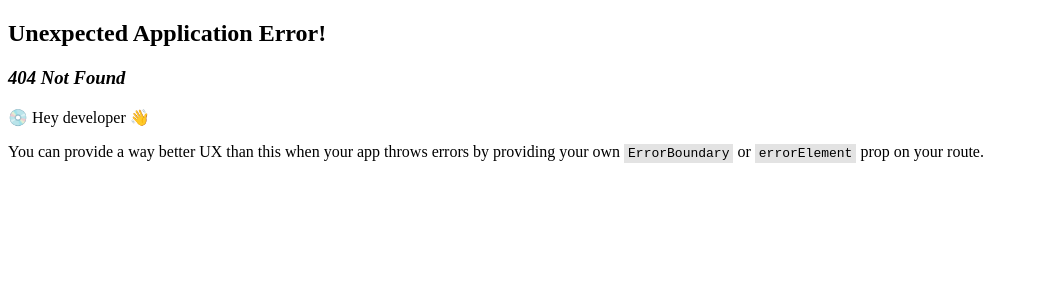
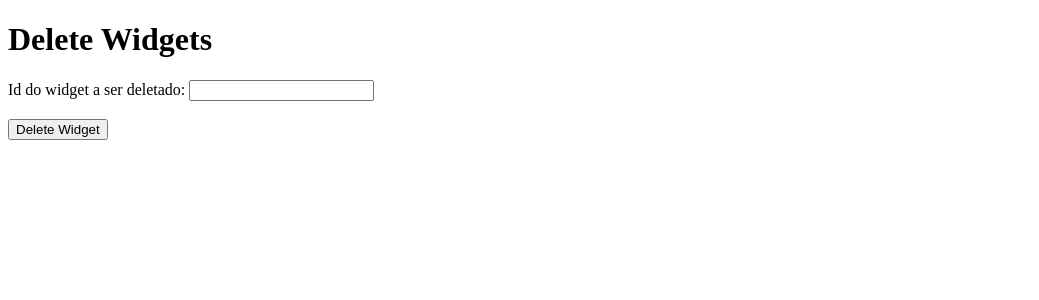
Before and after one commit to Mesourogiwi/front-faq-gpt, a React (Vite) app: page /api/widgetDelete in a window 1280 px wide. Before the commit this address had no page. Shown: the top 300 px of the page, without its empty margins (0-1039 px from the left). Built offline with nearby package versions, Linux system fonts and the light colour scheme.

Commit message:
Adding widget DELETE router + some adjusts

```diff
--- a/src/components/SessionById/index.tsx
+++ b/src/components/SessionById/index.tsx
@@ -11,10 +11,6 @@ export const SessionById: React.FC = () => {
       const response = await axiosInstance({
         url: `/sessions/${id}`,
         method: 'GET',
-        headers: {
-          Authorization:
-            'Bearer eyJhbGciOiJIUzUxMiJ9.eyJzdWIiOiJQZWRyb1BvdGVuemEiLCJleHAiOjE2ODU1NjYzODN9.Ohm-mVmOSnbeNhZvXRPqB0E8j05p3et430O6W9eVZQD-iNRQAb_ADbUeeQnqu2L02pOSG0UtO8ps8jhfeJg7cA',
-        },
       });
 
       if (response?.data) setSession(response.data);
--- a/src/components/Widgets/post/index.tsx
+++ b/src/components/Widgets/create/widgetCreate.tsx
@@ -1,19 +1,12 @@
 import React from 'react';
 import axiosInstance from '../../../config/axios';
 
-export const CreateWidget: React.FC = () => {
+export const WidgetCreate: React.FC = () => {
   const [widget, setWidget] = React.useState({id: 0, idUser: 0, name: ''});
 
   const [isSucess, setIsSucess] = React.useState(false);
   const [idUser, setIdUser] = React.useState(0);
   const [name, setName] = React.useState("");
-
-  const handleCreateWidget = () => {
-    console.log('idUser', idUser)
-    console.log('name', name)
-
-
-  }
 
   const handleCreateWidgetQuery = async () => {
     try {
@@ -46,7 +39,7 @@ export const CreateWidget: React.FC = () => {
 
   return (
     <>
-      <h1>Widgets</h1>
+      <h1>Create Widgets</h1>
       <form>
         <label>Id do usuario: </label>
         <input id="id-user" type="number" value={idUser} onChange={(e) => setIdUser(e.target.valueAsNumber)}/>
--- /dev/null
+++ b/src/components/Widgets/delete/widgetDelete.tsx
@@ -0,0 +1,40 @@
+import React from 'react';
+import axiosInstance from '../../../config/axios';
+
+export const WidgetDelete: React.FC = () => {
+
+  const [isSucess, setIsSucess] = React.useState(false);
+
+  const [id, setId] = React.useState<number>();
+  const [deletedId, setDeletedId] = React.useState<number>();
+
+  const handleDeleteWidgetQuery = async () => {
+    try {
+      const response = await axiosInstance({
+        url: `/widgets/${id}`,
+        method: 'DELETE',
+      });
+
+      if (response?.data) {
+        setIsSucess(true)
+        setDeletedId(id)
+      }
+    } catch (err) {
+      console.log(err);
+    }
+  };
+
+  return (
+    <>
+      <h1>Delete Widgets</h1>
+      <form>
+        <label>Id do widget a ser deletado: </label>
+        <input id="id-user" type="number" value={id} onChange={(e) => setId(e.target.valueAsNumber)}/>
+        <br /> <br />
+      </form>
+
+      <button onClick={handleDeleteWidgetQuery}> Delete Widget</button>
+      <p>{isSucess ? `Foi um sucesso deletar o widget de id ${deletedId}` : ""}</p>
+    </>
+  );
+};
--- a/src/components/Widgets/get/index.tsx
+++ b/src/components/Widgets/get/widgetGetAll.tsx
@@ -1,7 +1,7 @@
 import React from 'react';
 import axiosInstance from '../../../config/axios';
 
-export const Widgets: React.FC = () => {
+export const WidgetsGetAll: React.FC = () => {
   const [widgets, setWidgets] = React.useState([]);
 
   const fetchWidgets = async () => {
@@ -9,10 +9,6 @@ export const Widgets: React.FC = () => {
       const response = await axiosInstance({
         url: '/widgets/',
         method: 'GET',
-        headers: {
-          Authorization:
-            'Bearer eyJhbGciOiJIUzUxMiJ9.eyJzdWIiOiJQZWRyb1BvdGVuemEiLCJleHAiOjE2ODU1NjYzODN9.Ohm-mVmOSnbeNhZvXRPqB0E8j05p3et430O6W9eVZQD-iNRQAb_ADbUeeQnqu2L02pOSG0UtO8ps8jhfeJg7cA',
-        },
       });
 
       if (response?.data) setWidgets(response.data);
@@ -27,7 +23,7 @@ export const Widgets: React.FC = () => {
 
   return (
     <>
-      <h1>Widgets</h1>
+      <h1>Get All Widgets</h1>
       {widgets.map((widget: any) => (
         <div key={widget?.id}>
           <h4>Widget {widget?.id}</h4>
--- a/src/config/axios.ts
+++ b/src/config/axios.ts
@@ -4,8 +4,12 @@ const axiosInstance = axios.create({
   baseURL: 'http://localhost:8080',
   headers: {
     'Content-Type': 'application/json',
+    'Authorization':  import.meta.env.VITE_BEARER_TOKEN,
+    'Access-Control-Allow-Origin': '*',
+
   },
   timeout: 5000,
+
 });
 
 export default axiosInstance;
```
Also changed, not shown: src/App.tsx (+13 -8 lines).
